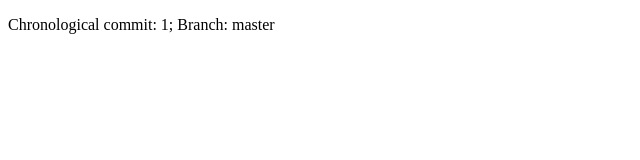
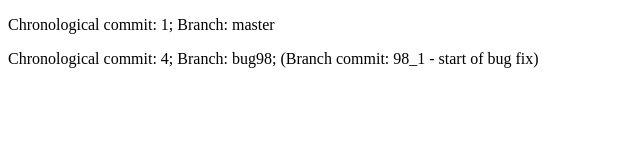
Before and after one commit to BoiseState/CS471-Assignments-TaskBranchWorkflow, a plain HTML site: page index.html in a window 1280 px wide. Shown: the whole page, without its empty margins (0-640 px from the left). Drawn offline with Linux system fonts and the light colour scheme.

Commit message:
Chronological commit:  4; Branch: bug98; (Branch commit: 98_1 - start of bug fix)

```diff
--- a/index.html
+++ b/index.html
@@ -8,5 +8,6 @@
 </head>
 <body>
     <p>Chronological commit:  1; Branch: master</p>
+    <p>Chronological commit:  4; Branch: bug98; (Branch commit: 98_1 - start of bug fix)</p>
 </body>
 </html>
```
